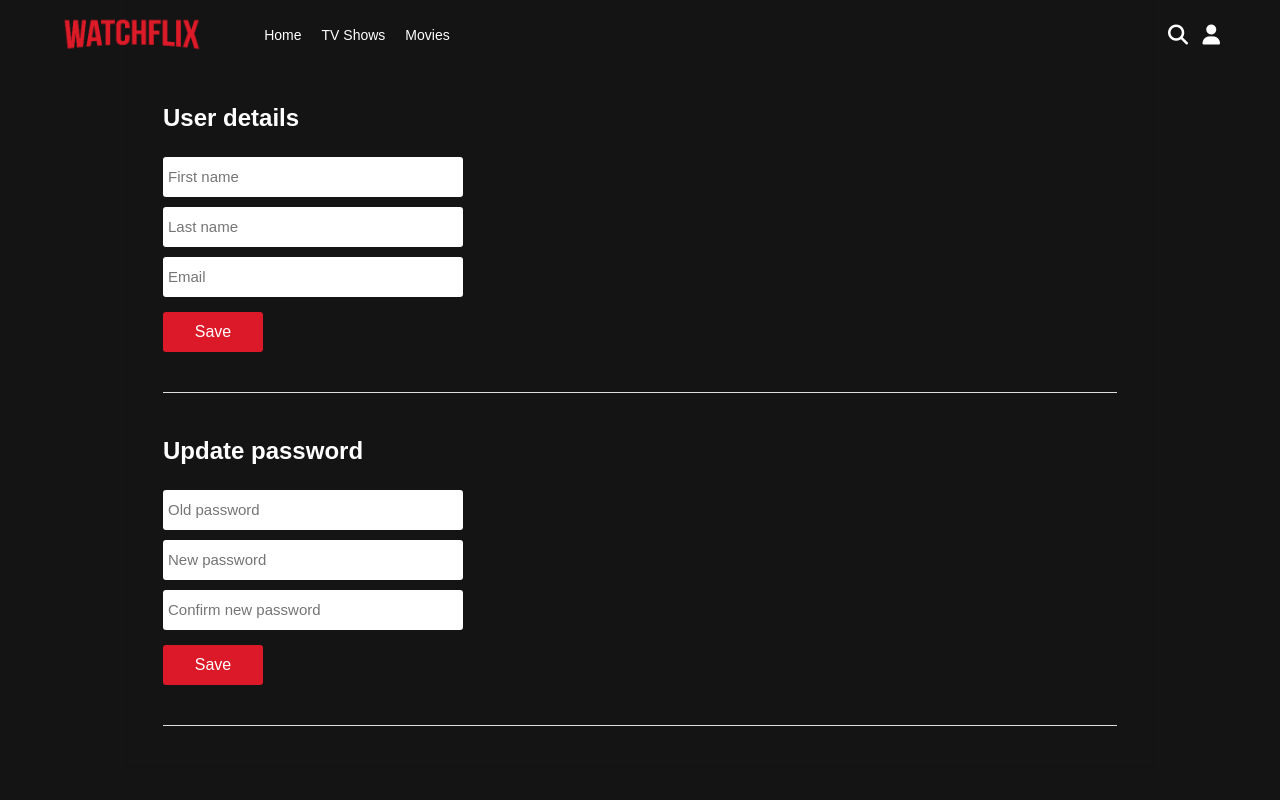
After one commit to v-aivaras/watchflix, a PHP site: page /profile.php in a window 1280 px wide. The commit adds this page. Run offline with PHP 8.4, Linux system fonts and the light colour scheme; the visitor is signed in with stand-in values (Sample User, id 1); data that the repository does not hold is empty; some libraries are stand-ins or nearby versions.

Commit message:
Profile page forms and style

```diff
--- a/assets/style/style.css
+++ b/assets/style/style.css
@@ -384,3 +384,42 @@ button i {
     padding: 5px 10px;
     border-radius: 3px;
 }
+
+.settingsContainer {
+    padding-top: 60px;
+    background-color: transparent;
+    width: 80%;
+    margin-left: auto;
+    margin-right: auto;
+}
+
+.settingsContainer h2 {
+    color: #fff;
+    margin-top: 0;
+}
+
+.settingsContainer .formSection {
+    display: flex;
+    flex-direction: column;
+    margin: 20px 0;
+    border-bottom: 1px solid #dedede;
+    padding-bottom: 20px;
+}
+
+.settingsContainer form input[type="text"],
+.settingsContainer form input[type="email"],
+.settingsContainer form input[type="password"] {
+    width: 300px;
+    height: 40px;
+    font-size: 15px;
+    margin: 5px 0;
+    border: none;
+    border-radius: 3px;
+    padding: 0 5px;
+}
+
+.settingsContainer form input[type="submit"] {
+    background-color: #dc1928;
+    width: 100px;
+    height: 40px;
+}
--- /dev/null
+++ b/includes/classes/User.php
@@ -0,0 +1,27 @@
+<?php
+class User {
+    private $con, $sqlData;
+
+    public function __construct($con, $username) {
+        $this->con = $con;
+
+        $query = $con->prepare("SELECT * FROM users WHERE username=:username");
+        $query->bindValue(":username", $username);
+        $query->execute();
+
+        $this->sqlData = $query->fetch(PDO::FETCH_ASSOC);
+    }
+
+    public function getFirstName() {
+        return $this->sqlData["firstName"];
+    }
+
+    public function getLastName() {
+        return $this->sqlData["lastName"];
+    }
+
+    public function getEmail() {
+        return $this->sqlData["email"];
+    }
+}
+?>
--- a/includes/header.php
+++ b/includes/header.php
@@ -9,6 +9,7 @@ require_once("includes/classes/SeasonProvider.php");
 require_once("includes/classes/Season.php");
 require_once("includes/classes/Video.php");
 require_once("includes/classes/VideoProvider.php");
+require_once("includes/classes/User.php");
 
 if(!isset($_SESSION["userLoggedIn"])) {
     header("Location: login.php");
--- /dev/null
+++ b/profile.php
@@ -0,0 +1,43 @@
+<?php
+require_once("includes/header.php");
+?>
+
+<div class="settingsContainer column">
+
+    <div class="formSection">
+
+        <form method="POST">
+
+            <h2>User details</h2>
+
+            <?php
+                $user = new User($con, $userLoggedIn);
+
+                $firstName = isset($_POST["firstName"]) ? strip_tags($_POST["firstName"]) : $user->getFirstName();
+                $lastName = isset($_POST["lastName"]) ? strip_tags($_POST["lastName"]) : $user->getLastName();
+                $email = isset($_POST["email"]) ? strip_tags($_POST["email"]) : $user->getEmail();
+            ?>
+
+            <input type="text" name="firstName" placeholder="First name" value="<?php echo $firstName; ?>">
+            <input type="text" name="lastName" placeholder="Last name" value="<?php echo $lastName; ?>">
+            <input type="email" name="email" placeholder="Email"  value="<?php echo $email; ?>">
+            <input type="submit" name="saveDetailsButton" value="Save">
+        </form>
+
+    </div>
+
+    <div class="formSection">
+
+        <form method="POST">
+
+            <h2>Update password</h2>
+
+            <input type="password" name="oldPassword" placeholder="Old password">
+            <input type="password" name="newPassword" placeholder="New password">
+            <input type="password" name="newPassword2" placeholder="Confirm new password">
+            <input type="submit" name="savePasswordButton" value="Save">
+        </form>
+
+    </div>
+
+</div>
```
